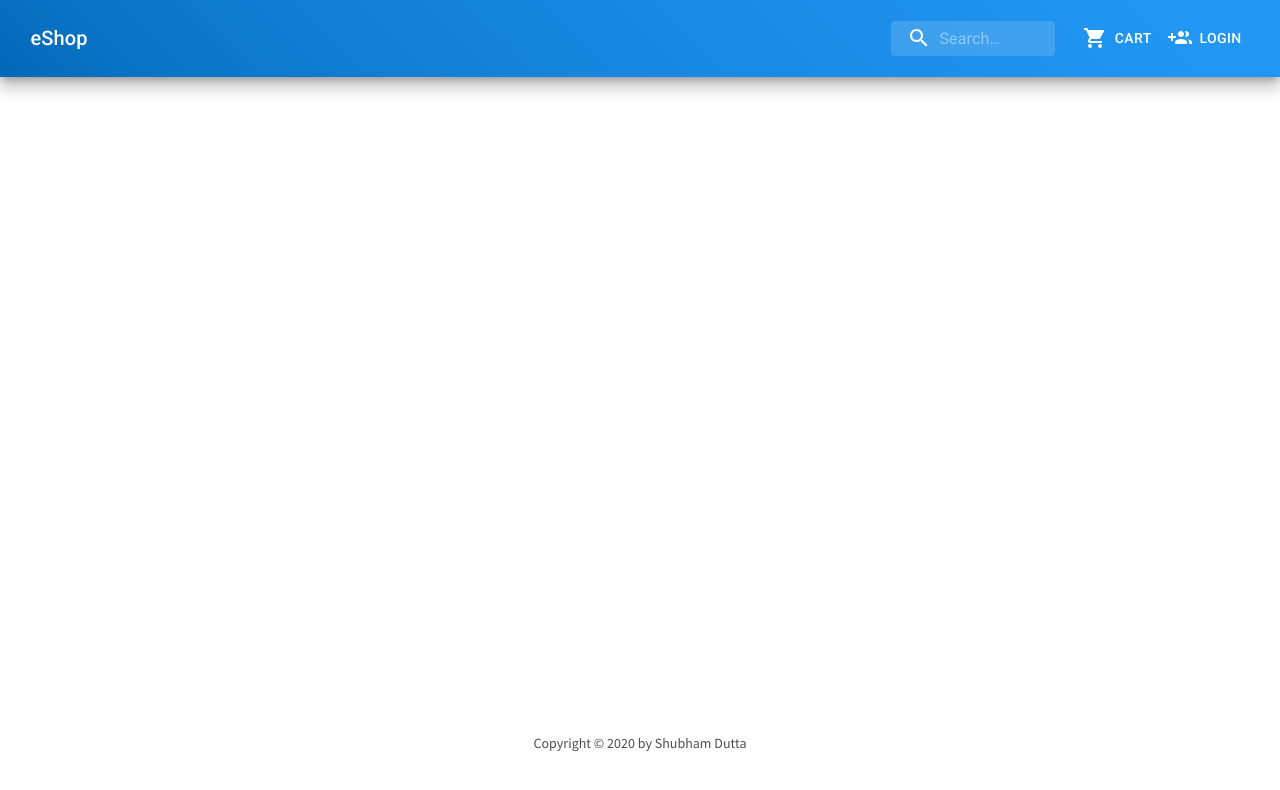
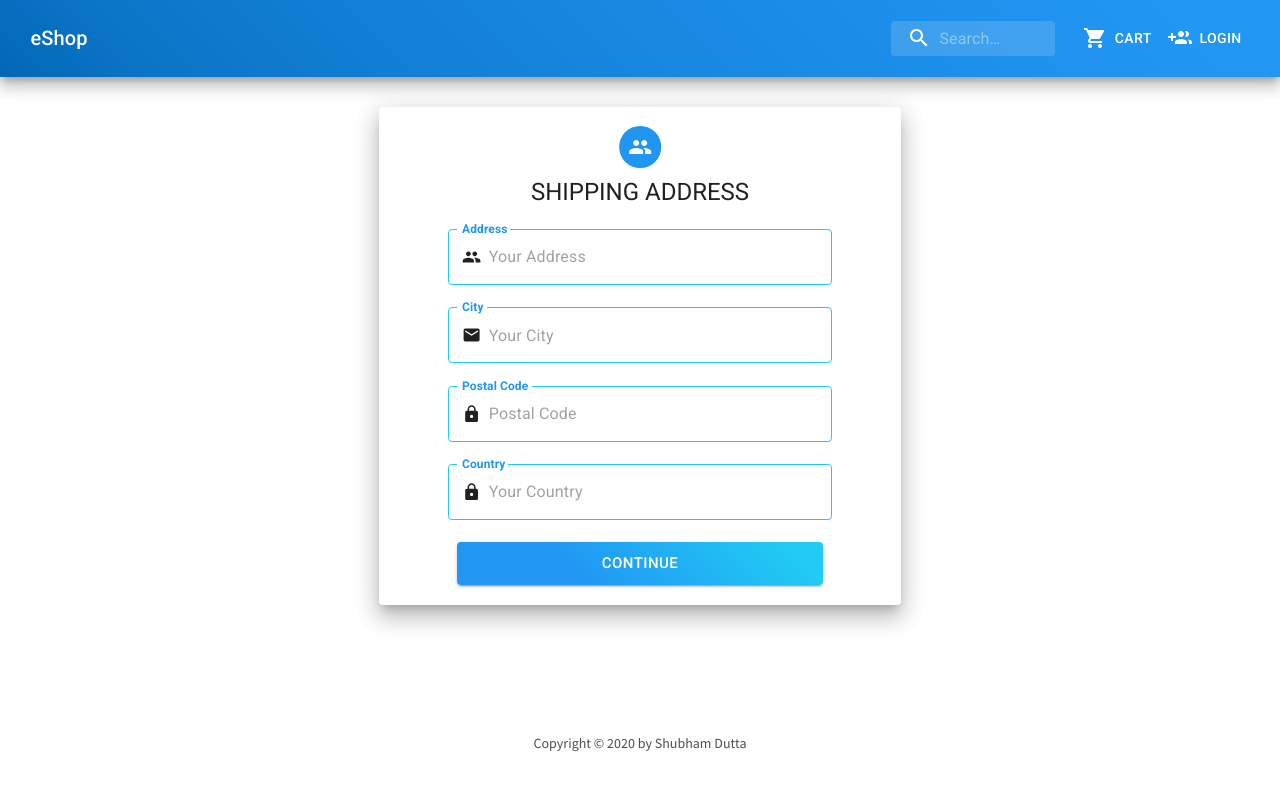
Before and after one commit to coincode7/Ecommerce-service, a React (Create React App) app in the folder frontend/: page /shipping in a window 1280 px wide. Shown: the top 790 px of the page. Built offline with nearby package versions, Linux system fonts and the light colour scheme.

Commit message:
FRONTEND: (redux) Shipping Address Screen and dispatch Shiping Address action

```diff
--- a/frontend/src/App.js
+++ b/frontend/src/App.js
@@ -8,6 +8,7 @@ import CartScreen from "./screen/CartScreen";
 import LoginScreen from "./screen/LoginScreen";
 import RegisterScreen from "./screen/RegisterScreen";
 import ProfileScreen from "./screen/ProfileScreen";
+import ShippingScreen from "./screen/ShippingScreen";
 
 function App() {
   return (
@@ -21,6 +22,7 @@ function App() {
           <Route path="/profile" component={ProfileScreen} />
           <Route path="/products/:category/:id" component={ProductScreen} />
           <Route path="/cart/:category?/:id?" component={CartScreen} />
+          <Route path="/shipping" component={ShippingScreen} />
         </main>
         <Footer />
       </div>
--- a/frontend/src/redux/reducers/cart.js
+++ b/frontend/src/redux/reducers/cart.js
@@ -35,7 +35,6 @@ export const cartReducer = (
 
     case CART_SAVE_SHIPPING_ADDRESS:
       return {
-        ...state,
         shippingAddress: action.payload,
       };
 
--- a/frontend/src/redux/store.js
+++ b/frontend/src/redux/store.js
@@ -29,8 +29,8 @@ const cartsFromLocalStorage = localStorage.getItem("cartItems")
   : [];
 
 // GET shippingAddress from local Storage
-const shippingAddressFromLocalStorage = localStorage.getItem("shippingAdrdess")
-  ? JSON.parse(localStorage.getItem("shippingAdrdess"))
+const shippingAddressFromLocalStorage = localStorage.getItem("shippingAddress")
+  ? JSON.parse(localStorage.getItem("shippingAddress"))
   : {};
 
 // GET user info from local Storage
--- /dev/null
+++ b/frontend/src/screen/ShippingScreen.js
@@ -0,0 +1,151 @@
+import React, { useEffect, useState } from "react";
+import { Link } from "react-router-dom";
+
+/////////////////////////////////////////    MATERIAL UI    ////////////////////////////////
+import Grid from "@material-ui/core/Grid";
+import Paper from "@material-ui/core/Paper";
+import Typography from "@material-ui/core/Typography";
+import InputLabel from "@material-ui/core/InputLabel";
+import OutlinedInput from "@material-ui/core/OutlinedInput";
+import FormControl from "@material-ui/core/FormControl";
+import InputAdornment from "@material-ui/core/InputAdornment";
+import { Avatar, Button } from "@material-ui/core";
+
+///////////////////////////////////////      MATERIAL UI ICONS     ///////////////////////////////
+import IconButton from "@material-ui/core/IconButton";
+import EmailIcon from "@material-ui/icons/Email";
+import PeopleIcon from "@material-ui/icons/People";
+import LockIcon from "@material-ui/icons/Lock";
+
+////////////////////////////////////////     REDUX          /////////////////////////////////////
+import { useSelector, useDispatch } from "react-redux";
+import { addShippingAddress } from "../redux/actions/cartAction";
+
+///////////////////////////////////////     CUSTOM STYLE    /////////////////////////////////////
+import { useStyle } from "./customStyle/LoginRegisterScreen";
+
+import Loader from "../components/Loader";
+
+const ShippingScreen = ({ history }) => {
+  const classes = useStyle();
+
+  ////////////////////     REDUX  REDUCER   ////////////////////
+  const shippingAdd = useSelector((state) => state.cart);
+  const { shippingAddress } = shippingAdd;
+
+  ////////////////////    SHIPPING ADDRESS STATE (DEFAULT: FROM LOCAL STORAGE)    ////////////////////////
+  const [address, setAddress] = useState(shippingAddress.address);
+  const [city, setCity] = useState(shippingAddress.city);
+  const [postalCode, setPostalCode] = useState(shippingAddress.postalCode);
+  const [country, setCountry] = useState(shippingAddress.country);
+
+  const dispatch = useDispatch();
+
+  const submitHandler = (event) => {
+    event.preventDefault();
+    //DISPATCH SHIPPING ADDRESS
+    dispatch(addShippingAddress({ address, city, postalCode, country }));
+    history.push("/payment");
+  };
+
+  return (
+    <Paper elevation={14} className={classes.paper}>
+      <Avatar className={classes.avatar}>
+        <PeopleIcon />
+      </Avatar>
+      <Typography className={classes.heading} component="h1" variant="h5">
+        SHIPPING ADDRESS
+      </Typography>
+
+      <form className={classes.form}>
+        <FormControl variant="outlined" className={classes.input}>
+          <InputLabel htmlFor="outlined-adornment-address">Address</InputLabel>
+          <OutlinedInput
+            id="outlined-adornment-address"
+            placeholder="Your Address"
+            required
+            type="text"
+            value={address}
+            onChange={(e) => setAddress(e.target.value)}
+            startAdornment={
+              <InputAdornment position="start">
+                <PeopleIcon className={classes.lockIcon} />
+              </InputAdornment>
+            }
+            labelWidth={60}
+          />
+        </FormControl>
+
+        <FormControl variant="outlined" className={classes.input}>
+          <InputLabel htmlFor="outlined-adornment-city">City</InputLabel>
+          <OutlinedInput
+            id="outlined-adornment-city"
+            placeholder="Your City"
+            required
+            type="text"
+            value={city}
+            onChange={(e) => setCity(e.target.value)}
+            startAdornment={
+              <InputAdornment position="start">
+                <EmailIcon className={classes.lockIcon} />
+              </InputAdornment>
+            }
+            labelWidth={30}
+          />
+        </FormControl>
+
+        <FormControl variant="outlined" className={classes.input}>
+          <InputLabel htmlFor="outlined-adornment-postalCode">
+            Postal Code
+          </InputLabel>
+          <OutlinedInput
+            id="outlined-adornment-postalCode"
+            placeholder="Postal Code"
+            required
+            type="text"
+            value={postalCode}
+            onChange={(e) => setPostalCode(e.target.value)}
+            startAdornment={
+              <InputAdornment position="start">
+                <LockIcon className={classes.lockIcon} />
+              </InputAdornment>
+            }
+            labelWidth={90}
+          />
+        </FormControl>
+
+        <FormControl variant="outlined" className={classes.input}>
+          <InputLabel htmlFor="outlined-adornment-confirmPassword">
+            Country
+          </InputLabel>
+          <OutlinedInput
+            id="outlined-adornment-country"
+            placeholder="Your Country"
+            required
+            type="text"
+            value={country}
+            onChange={(e) => setCountry(e.target.value)}
+            startAdornment={
+              <InputAdornment position="start">
+                <LockIcon className={classes.lockIcon} />
+              </InputAdornment>
+            }
+            labelWidth={58}
+          />
+        </FormControl>
+
+        <Button
+          className={classes.button}
+          onClick={submitHandler}
+          size="large"
+          variant="contained"
+          color="primary"
+        >
+          CONTINUE
+        </Button>
+      </form>
+    </Paper>
+  );
+};
+
+export default ShippingScreen;
```
